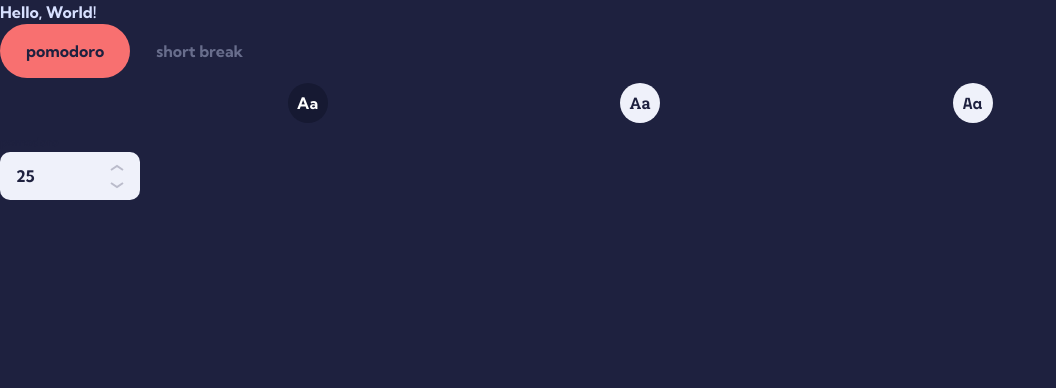
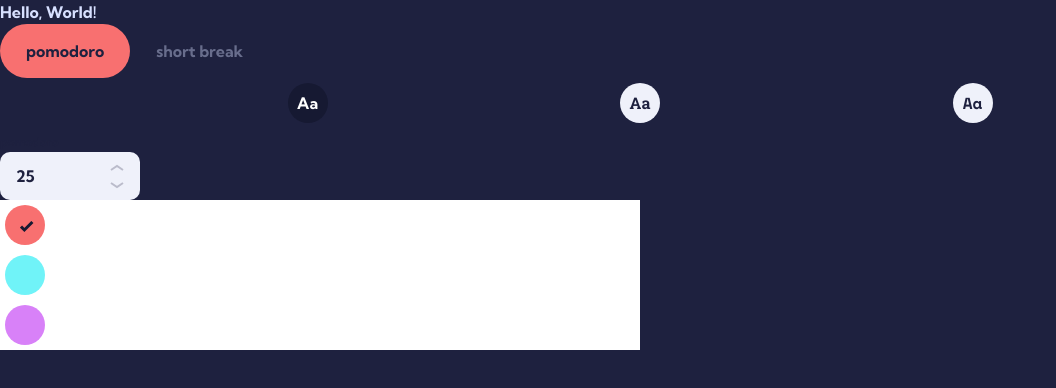
Before and after one commit to mehdi-zibout/FEM-pomodoro-app, a React (Vite) app: page / in a window 1280 px wide. Shown: the top 388 px of the page, without its empty margins (0-1056 px from the left). Built offline with nearby package versions, Linux system fonts and the light colour scheme.

Commit message:
Add color select component  and make font select functional

```diff
--- a/src/App.tsx
+++ b/src/App.tsx
@@ -1,5 +1,6 @@
 import { useState } from 'react';
 import Button from './components/Button';
+import ColorSelect from './components/ColorSelect';
 import FontSelect from './components/FontSelect';
 import NumberSelect from './components/NumberSelect';
 
@@ -11,21 +12,34 @@ function App() {
     font: 'font-sans',
     color: 'red',
   });
+  console.log(settings);
   return (
     <div
       className={`w-screen h-screen ${settings.font} text-blueishGray bg-darkBlue `}
     >
       <div className=''>Hello, World!</div>
-      <Button color='red' isActive={true}>
+      <Button color={settings.color} isActive={true}>
         pomodoro
       </Button>
       <Button color='red' isActive={false}>
         short break
       </Button>
       <div className='flex justify-evenly'>
-        <FontSelect font={settings.font} isSelected={true} />
-        <FontSelect font={'font-serif'} />
-        <FontSelect font={'font-mono'} />
+        <FontSelect
+          font={'font-sans'}
+          isSelected={settings.font === 'font-sans'}
+          handleOnClick={() => setSettings({ ...settings, font: 'font-sans' })}
+        />
+        <FontSelect
+          font={'font-serif'}
+          isSelected={settings.font === 'font-serif'}
+          handleOnClick={() => setSettings({ ...settings, font: 'font-serif' })}
+        />
+        <FontSelect
+          font={'font-mono'}
+          isSelected={settings.font === 'font-mono'}
+          handleOnClick={() => setSettings({ ...settings, font: 'font-mono' })}
+        />
       </div>
       <div className=''>
         <NumberSelect
@@ -48,6 +62,23 @@ function App() {
           }}
         />
       </div>
+      <div className='bg-white w-1/2'>
+        <ColorSelect
+          color='red'
+          isSelected={settings.color === 'red'}
+          handleOnClick={() => setSettings({ ...settings, color: 'red' })}
+        />
+        <ColorSelect
+          color='cyan'
+          isSelected={settings.color === 'cyan'}
+          handleOnClick={() => setSettings({ ...settings, color: 'cyan' })}
+        />
+        <ColorSelect
+          color='purple'
+          isSelected={settings.color === 'purple'}
+          handleOnClick={() => setSettings({ ...settings, color: 'purple' })}
+        />
+      </div>
     </div>
   );
 }
--- /dev/null
+++ b/src/components/ColorSelect.tsx
@@ -0,0 +1,36 @@
+import { ColorType } from '../App';
+
+function ColorSelect({
+  handleOnClick,
+  isSelected = false,
+  color,
+}: {
+  handleOnClick: React.MouseEventHandler<HTMLDivElement>;
+  isSelected?: boolean;
+  color: ColorType;
+}) {
+  const backgroundColor =
+    color === 'red' ? 'bg-red' : color === 'cyan' ? 'bg-cyan' : 'bg-purple';
+  return (
+    <div
+      onClick={handleOnClick}
+      className={`rounded-full w-[3.125rem] h-[3.125rem] flex justify-center items-center hover:border-[1px]  border-gray cursor-pointer' `}
+    >
+      <button
+        className={`rounded-full w-[2.5rem] h-[2.5rem] ${backgroundColor}  flex justify-center items-center `}
+      >
+        {isSelected && (
+          <svg
+            width='14'
+            height='12'
+            xmlns='http://www.w3.org/2000/svg'
+            className='-mb-[0.2rem] -mr-[0.2rem] stroke-black'
+          >
+            <path stroke-width='3' fill='none' d='M1 5.607 4.393 9l8-8' />
+          </svg>
+        )}
+      </button>
+    </div>
+  );
+}
+export default ColorSelect;
--- a/src/components/FontSelect.tsx
+++ b/src/components/FontSelect.tsx
@@ -1,14 +1,17 @@
 import { FontType } from '../App';
 
 function FontSelect({
+  handleOnClick,
   isSelected = false,
   font,
 }: {
+  handleOnClick: React.MouseEventHandler<HTMLDivElement>;
   isSelected?: boolean;
   font: FontType;
 }) {
   return (
     <div
+      onClick={handleOnClick}
       className={`rounded-full w-[3.125rem] h-[3.125rem] flex justify-center items-center hover:border-[1px]  ${
         isSelected ? 'border-black' : 'border-gray cursor-pointer'
       }  `}
```
Also changed, not shown: src/assets/icon-check.svg (added).
